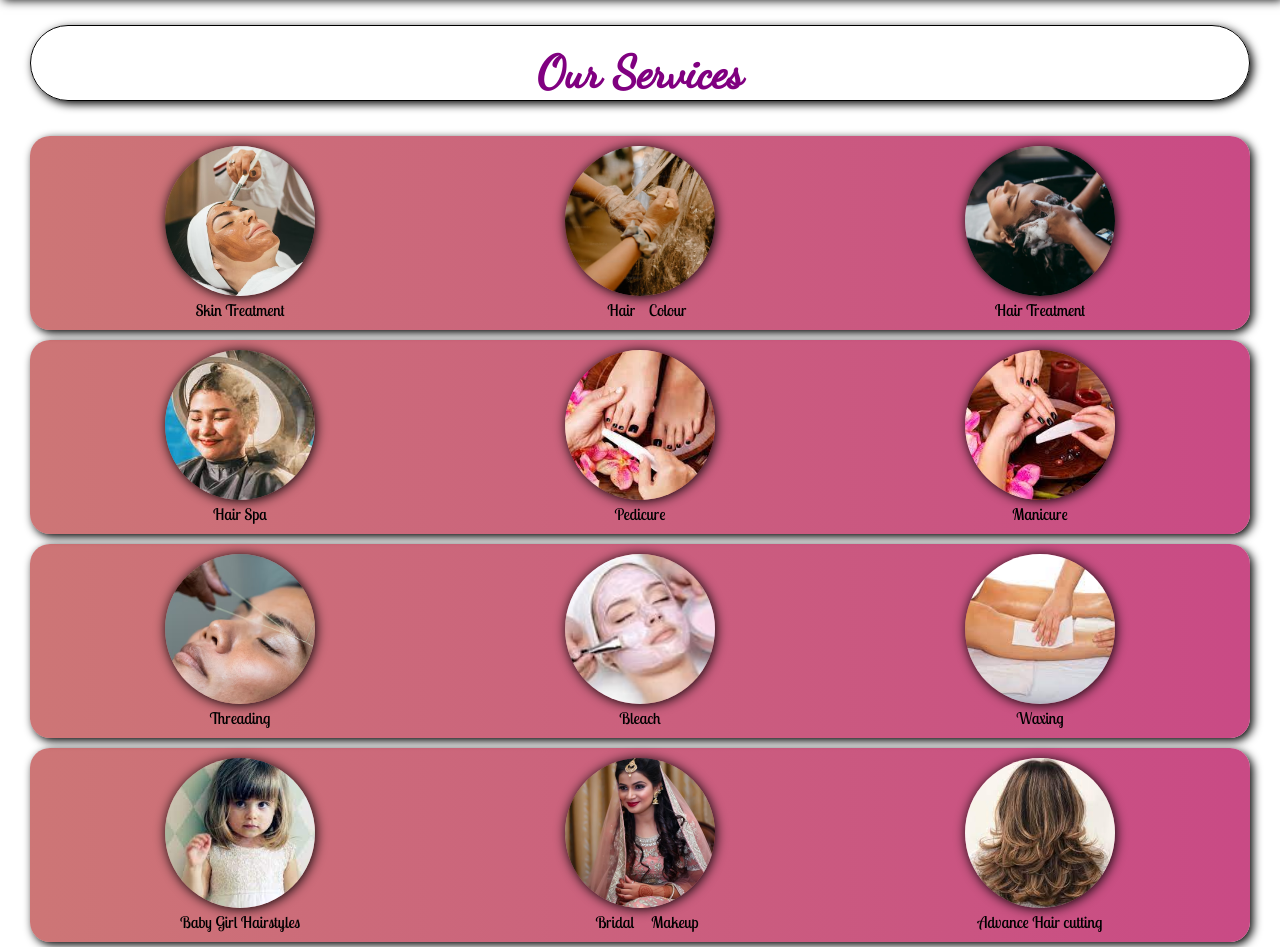
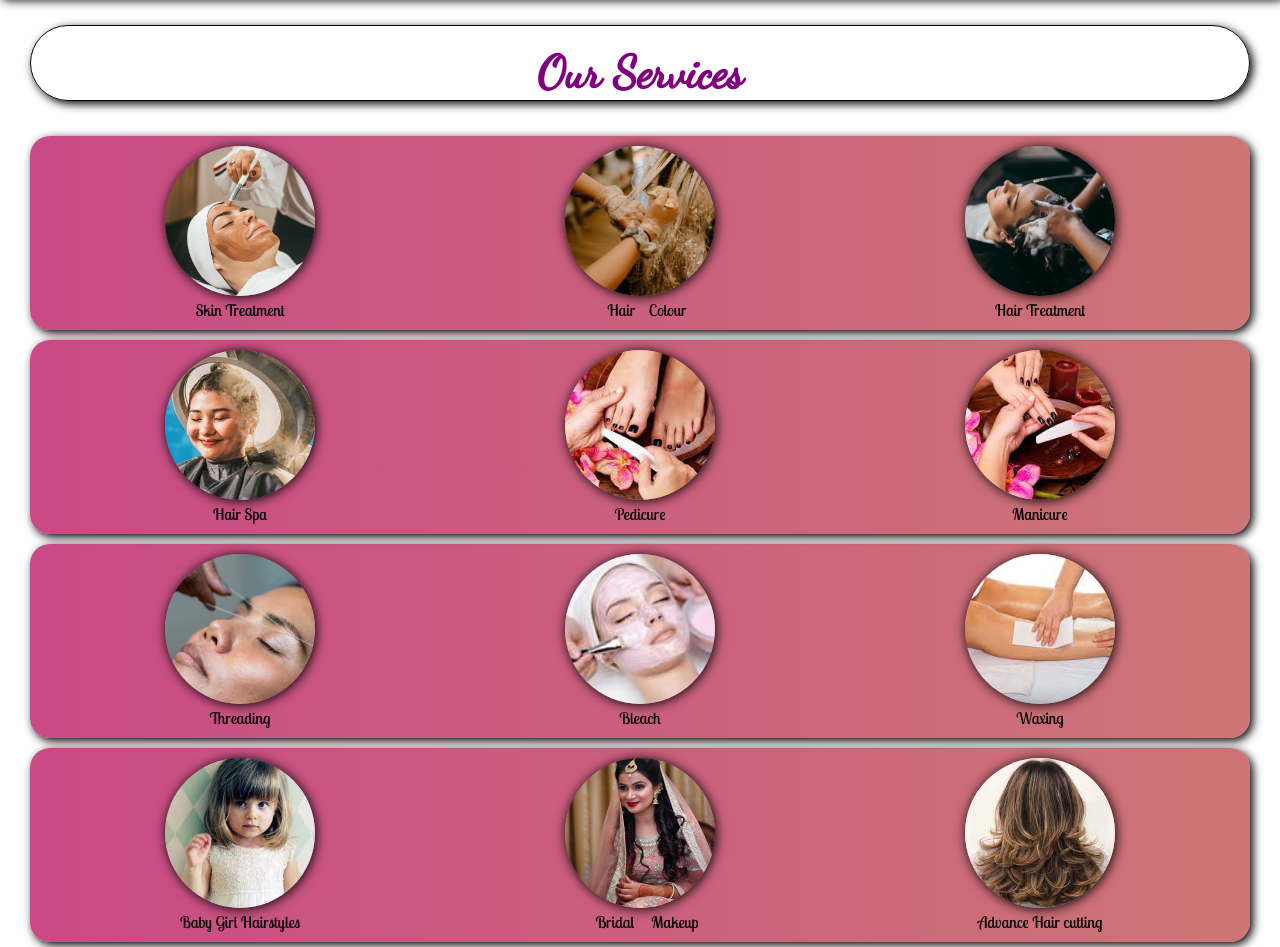
Before and after one commit to chandanshaw833609/apsara, a PHP site: page / in a window 1280 px wide. Shown: the part 805-1752 px from the top of the page. Run offline with PHP 8.4, Linux system fonts and the light colour scheme; some web fonts are replaced.

Commit message:
Update index.css

```diff
--- a/style/index.css
+++ b/style/index.css
@@ -126,7 +126,7 @@
     padding: 10px;
     border-radius: 20px;
     box-shadow: 3px 3px 10px black;
-    background: linear-gradient(to right, rgba(170, 22, 22, 0.589), rgba(193, 47, 115, 0.87));
+    background: linear-gradient(to left, rgba(170, 22, 22, 0.589), rgba(193, 47, 115, 0.87));
 }
 
 .main-services .row .col img{
```
